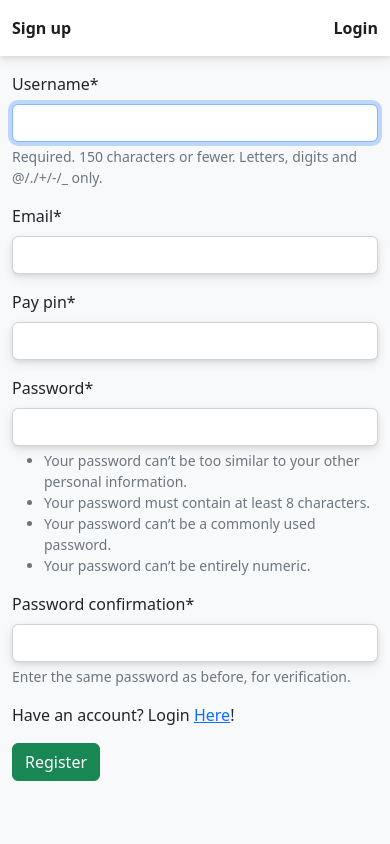
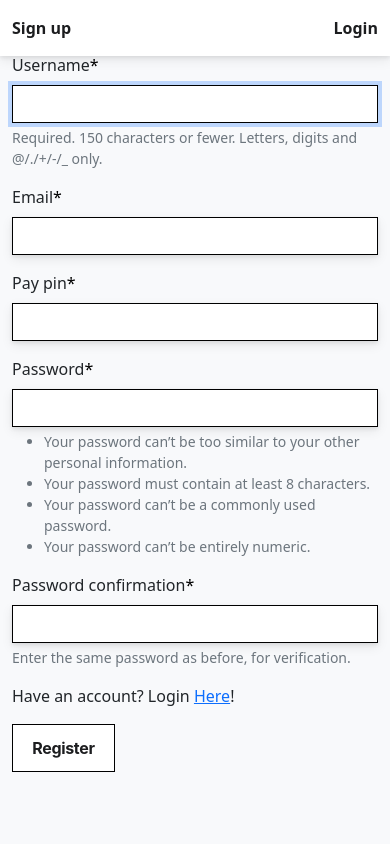
Before and after one commit to Ali-Al-Hadi-Al-Husseini/cash-web, a Django app: page /signup in a window 390 px wide. Run offline with Django 4.2, Linux system fonts and the light colour scheme; tables that the repository leaves empty hold one stand-in row (values such as "Sample post"); some libraries are stand-ins or nearby versions.

Commit message:
chnaged UI

```diff
--- a/cash/cash/settings.py
+++ b/cash/cash/settings.py
@@ -17,7 +17,7 @@ import os
 # Build paths inside the project like this: BASE_DIR / 'subdir'.
 BASE_DIR = Path(__file__).resolve().parent.parent
 # DEBUG = True
-DEBUG = True
+DEBUG = False
 # Quick-start development settings - unsuitable for production
 # See https://docs.djangoproject.com/en/4.0/howto/deployment/checklist/
 
@@ -40,6 +40,7 @@ INSTALLED_APPS = [
     'django.contrib.messages',
     'django.contrib.staticfiles',
     'main.apps.MainConfig',
+    'rest_framework',
     'corsheaders',
     'crispy_forms',
     'crispy_bootstrap5'
--- a/cash/main/static/css/style.css
+++ b/cash/main/static/css/style.css
@@ -1,15 +1,32 @@
 body{
     background-color: #f8f9fb;
 }
+img{
+    max-height: 200px;
+    max-width: 200px;
+
+}
+body,html{
+    height: 100%;
+}
 input{
     box-shadow: 0 2px 4px rgba(0,0,0,.08),0 4px 12px rgba(0,0,0,.08);
-    border: none;
+    border: none !important;
+    border-radius: 0 !important;
+    border: solid 1px black !important;
 
 }
 select{
     box-shadow: 0 2px 4px rgba(0,0,0,.08),0 4px 12px rgba(0,0,0,.08);
     border: none;
+    border: none !important;
+    border-radius: 0 !important;
+    border: solid 1px black !important;
 }
+span{
+    color: black !important;
+}
+
 .custom_btn_dark{
     color: white;
     background-color: #1c1d1f;
@@ -20,17 +37,15 @@ select{
 }
 .custom_btn{
     position: relative;
-    margin: 0;
+    /* margin: 0; */
     min-width: 4rem;
     max-width: 8rem;
     height: 3rem;
     padding: 0 1.2rem;
 
     border-radius: 0;
-
+    border: solid 1px black;
     box-sizing: border-box;
-    box-shadow: 0 2px 4px rgba(0,0,0,.08),0 4px 12px rgba(0,0,0,.08);
-
 
     display: inline-flex;
     justify-content: center;
@@ -50,11 +65,15 @@ select{
 
 .cutom_nav{
     background-color: white !important;
+    flex-wrap: nowrap;
+    justify-content: flex-start;
+
 }
 .custome_nav_link{
     color:#1c1d1f;
     font-size: medium;
     font-weight: bold;
+
 }
 
 .custome_nav_link:hover{
@@ -92,6 +111,7 @@ select{
     width: 18rem;
     border:none !important;
     box-shadow: 0 2px 4px rgba(0,0,0,.08),0 4px 12px rgba(0,0,0,.08);
+    margin-top: 7px;
 }
 .custom_card_title{
     margin-bottom:0rem ;
@@ -136,3 +156,99 @@ select{
     display: inline-block;
     font-size: 16px;
 }
+.custom-input{
+    border-radius: 0;
+    border: solid 1px black;
+}
+.buttons-container{
+    display: flex;
+    justify-content: space-between;
+}
+.container{
+    margin-top: 0%;
+    height: 80%;
+    width: 100%;
+    display: flex;
+    justify-content: center;
+    align-items: center;
+}
+.signup-contianer{
+    margin-top: 4%;
+    height: 75%;
+    width: 100%;
+    display: flex;
+    justify-content: center;
+    align-items: center;
+}
+div > small{
+    display: None;
+}
+#openfile{
+    position: relative;
+    margin: 0;
+    min-width: 2rem;
+    max-width: 4rem;
+    height: 3rem;
+    padding: 0 1.2rem;
+
+    border-radius: 0;
+    border: solid 1px black;
+    box-sizing: border-box;
+
+    display: inline-flex;
+    justify-content: center;
+    align-items: center;
+
+    font-family: udemy sans,-apple-system,BlinkMacSystemFont,Roboto,segoe ui,Helvetica,Arial,sans-serif,apple color emoji,segoe ui emoji,segoe ui symbol;
+    letter-spacing: -.02rem;
+    font-weight: bold;
+}
+#openfile::-webkit-file-upload-button {
+    visibility: hidden;
+  }
+
+#openfile::before {
+    content: 'Select some files';
+    display: inline-block;
+    background: linear-gradient(top, #f9f9f9, #e3e3e3);
+    border: 1px solid #999;
+    border-radius: 3px;
+    padding: 5px 8px;
+    outline: none;
+    white-space: nowrap;
+    /* -webkit-user-select: none; */
+    cursor: pointer;
+    text-shadow: 1px 1px #fff;
+    font-weight: 700;
+    font-size: 10pt;
+
+  }
+
+#reader{
+    margin-top: 5px;
+    margin-left: 20px;
+    max-width: 200px;
+    max-height: 200px;
+    position: relative;
+    display: block;
+    left: -100px;
+}
+
+@media only screen and (max-width: 400px) {
+    .buttons-container{
+        display: block;
+    }
+    #reader{
+        max-width: 150px;
+        max-height: 150px;
+        position: relative;
+        left:75px
+    }
+
+  }
+  /* @media only screen and (max-width: 800px) {
+
+    .custom_container{
+        margin-top: 12% !important;
+    }
+} */
--- a/cash/main/static/javascript/gen_qr.js
+++ /dev/null
@@ -1,2 +0,0 @@
-new QRCode(document.getElementById("us_qrcode"), "{{usd_qrcode}}");
-new QRCode(document.getElementById("lb_qrcode"), "{{lb_qrcode}}");
--- a/cash/main/templates/main/base.html
+++ b/cash/main/templates/main/base.html
@@ -17,7 +17,7 @@
 
 </head>
     <body>
-        <nav class="navbar navbar-expand-lg navbar-dark bg-dark cutom_nav nav-container  " id="nav">
+        <nav class="navbar navbar-expand-lg cutom_nav nav-container  " id="nav">
             <div class="container-fluid cutom_nav">
                 <div>
                     <ul class="navbar-nav">
@@ -49,7 +49,7 @@
             </div>
 
         </nav>
-        <div class="container custom_container" style="margin-top:4%;">{% block content %} {% endblock %}</div>
+        <div class="container custom_container" style="margin-top:3%;">{% block content %} {% endblock %}</div>
 
 
      <script src="https://ajax.googleapis.com/ajax/libs/jquery/3.6.0/jquery.min.js"></script>
--- a/cash/main/templates/main/index.html
+++ b/cash/main/templates/main/index.html
@@ -66,5 +66,8 @@
     <script src="https://ajax.googleapis.com/ajax/libs/jquery/3.6.0/jquery.min.js"></script>
     <script src="https://cdn.rawgit.com/davidshimjs/qrcodejs/gh-pages/qrcode.min.js"></script>
 
-    <script src="{% static 'gen_qr.js' %}"></script>
+    <script>
+        new QRCode(document.getElementById("us_qrcode"), "{{usd_qrcode}}");
+        new QRCode(document.getElementById("lb_qrcode"), "{{lb_qrcode}}");
+    </script>
 {% endblock %}
--- a/cash/main/templates/registration/signup.html
+++ b/cash/main/templates/registration/signup.html
@@ -1,8 +1,10 @@
 {% extends 'main/base.html' %} {% block title %}Sign Up{% endblock %}
 {% load crispy_forms_tags %} {% block content %}
-<form method="post">
-  {% csrf_token %}{{form|crispy}}
-  <p>Have an account? Login <a href="/login">Here</a>!</p>
-  <button type="submit" class="btn btn-success">Register</button>
-</form>
+<div class="signup-contianer">
+    <form method="post">
+    {% csrf_token %}{{form|crispy}}
+    <p>Have an account? Login <a href="/login">Here</a>!</p>
+    <button type="submit" class="custom_btn custom_btn_lite">Register</button>
+    </form>
+</div>
 {% endblock %}
```
Also changed, not shown: cash/main/static/javascript/scan_qr.js (+60 -26 lines), cash/main/templates/main/transact.html (+13 -4 lines), cash/main/templates/registration/login.html (+10 -7 lines).
